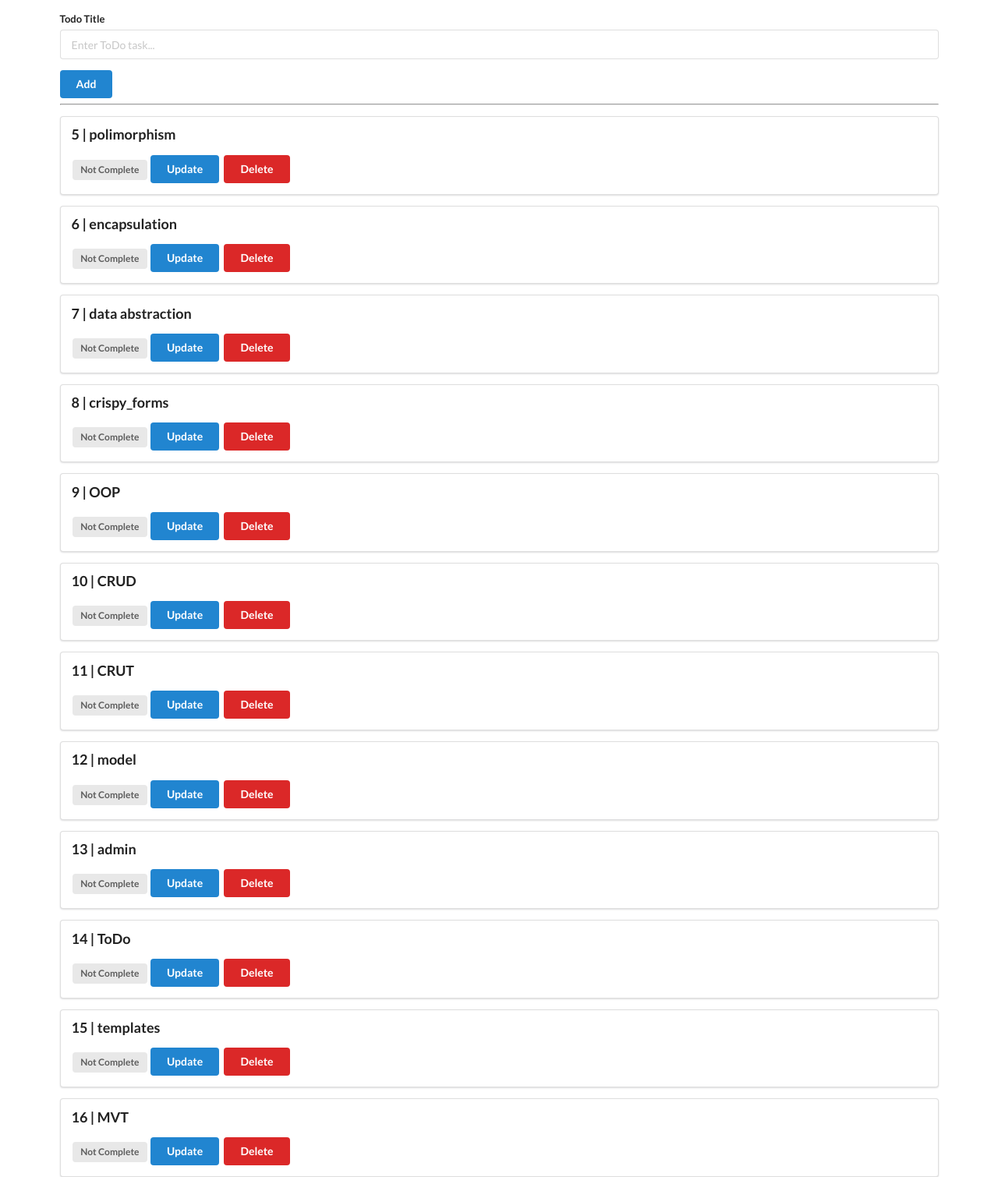
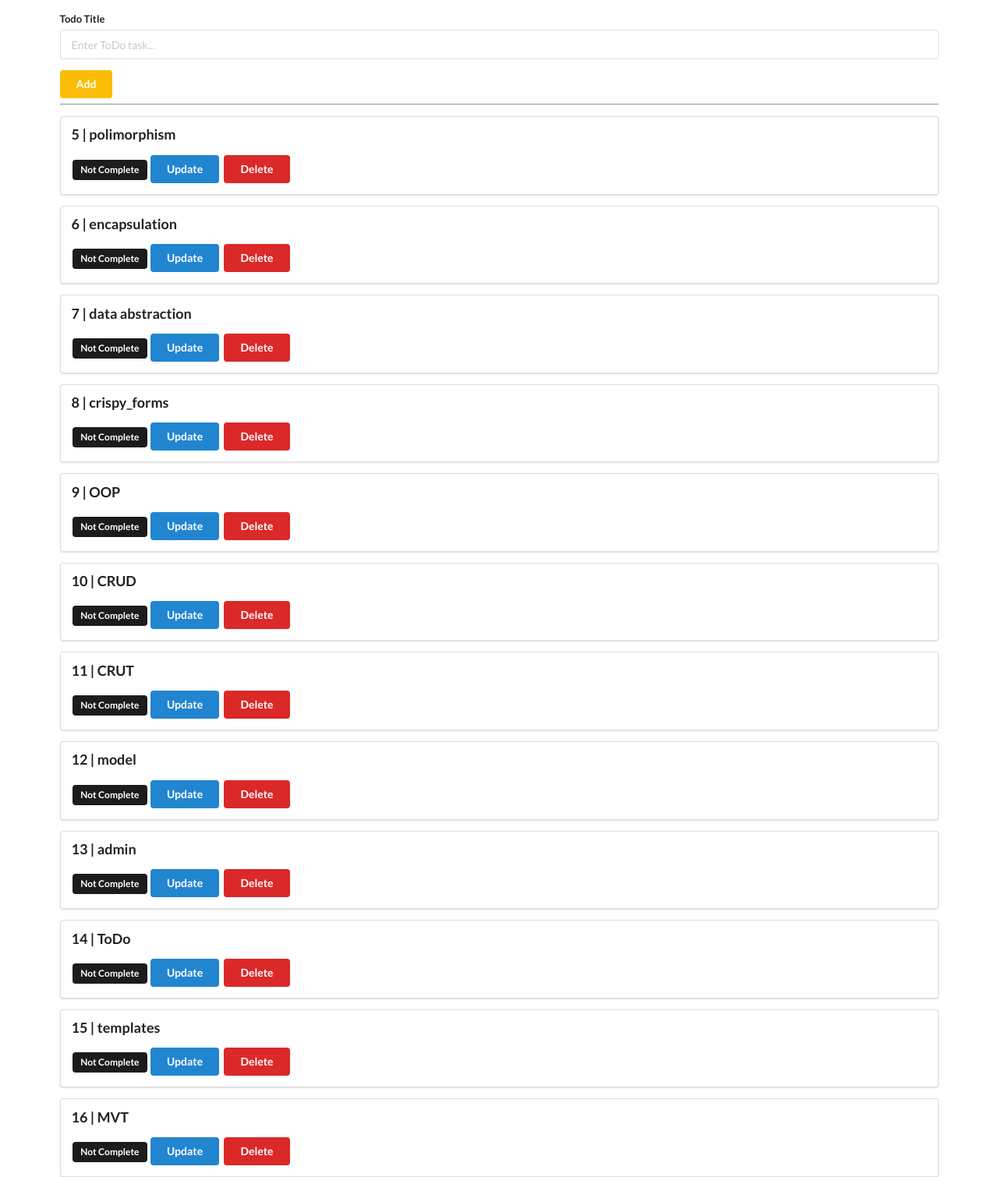
Before and after one commit to Wax30d/TodoAppSasha, a Django app: page / in a window 1280 px wide. Shown: the part 82-1592 px from the top of the page at 78% size. Run offline with Django 4.2, Linux system fonts and the light colour scheme; data comes from the database, SQL or seed files in the repository.

Commit message:
Testing Pull

```diff
--- a/test_01/templates/base.html
+++ b/test_01/templates/base.html
@@ -18,7 +18,7 @@
                     <input type="text" name="title" placeholder="Enter ToDo task...">
                     <br>
                 </div>
-                <button class="ui blue button" type="submit">Add</button>
+                <button class="ui yellow button" type="submit">Add</button>
             </form>
 
             <hr>
@@ -28,7 +28,7 @@
                 <p class="ui big header">{{ todo.id }} | {{ todo.title }}</p>
 
                 {% if todo.complete == False %}
-                <span class="ui gray label">Not Complete</span>
+                <span class="ui black label">Not Complete</span>
                 {% else %}
                 <span class="ui green label">Complete</span>
                 {% endif %}
```
